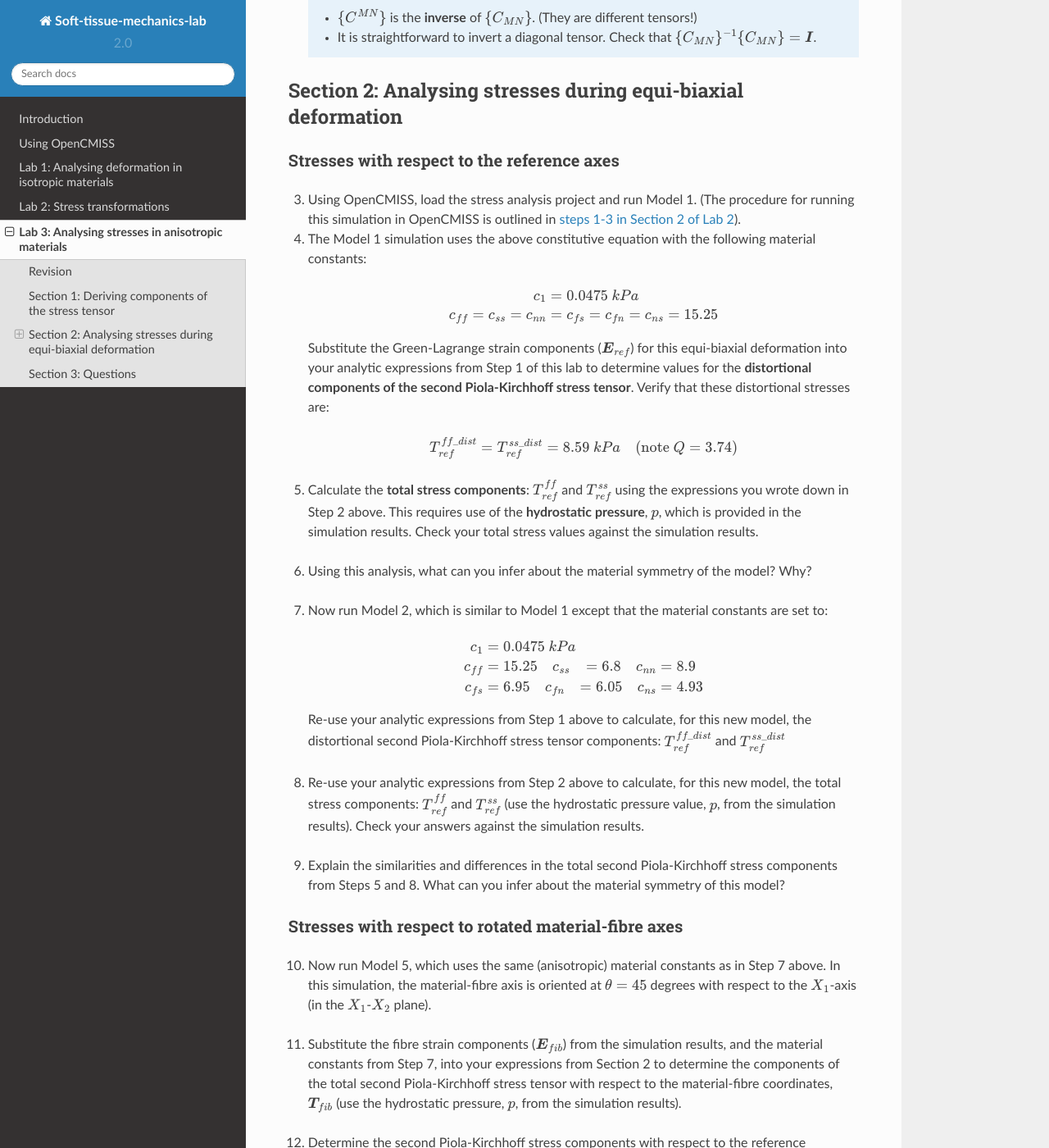
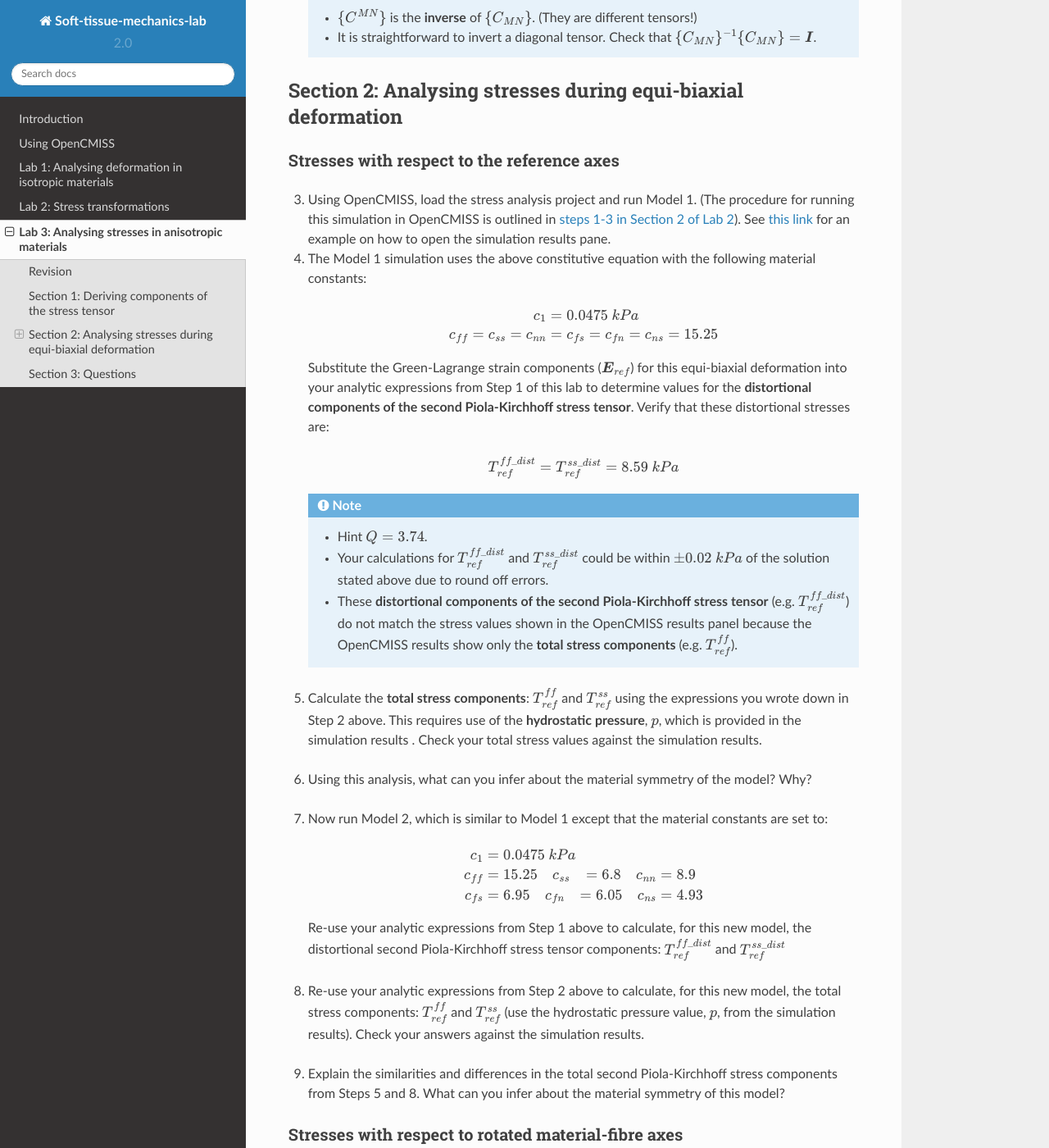
Before and after one commit to mpnash/soft-tissue-mechanics-labs, a Sphinx documentation site: the page built from docs/source/lab3.rst, in a window 1280 px wide and 1400 px high, scrolled down 1339 px. Shown: the whole window at 82% size. Built offline with Sphinx 7.4.7 and the Read the Docs theme 2.0.0, drawn with Linux system fonts in a browser that asks for light colours; pages that are not in the unit, such as notebooks, are missing from menus; some of the changed text lies outside the part shown.

Commit message:
Updating lab 2 and lab 3 instructions

```diff
--- a/docs/source/lab2.rst
+++ b/docs/source/lab2.rst
@@ -36,6 +36,11 @@ Section 1: Transforming stresses from 2nd Piola-Kirchhoff to Cauchy
 |vspace|
 
 2. Open the simulation results pane and use the components of the 2nd Piola-Kirchhoff stress tensor :math:`(\boldsymbol{T})` and the deformation gradient tensor :math:`(\boldsymbol{F})` to determine the Cauchy components of the stress tensor :math:`(\boldsymbol{\Sigma})` (Don't forget the Jacobian :math:`(J)`). See :ref:`this link <opening_simulation_pane>` for an example on how to open the simulation results pane.
+
+  .. Note::
+
+      - Hint: See equations in Section 3.1 of `Nash and Hunter (2007) <https://canvas.auckland.ac.nz/courses/14750/files/27954/download?wrap=1>`_.
+
 
 |vspace|
 
--- a/docs/source/lab3.rst
+++ b/docs/source/lab3.rst
@@ -23,7 +23,7 @@ Before starting this lab, please be sure to have completed:
 
 Section 2 of :ref:`Lab 2<lab2>` demonstrated how rotating the material-fibre axis with respect to the reference axes influences the components of the stress tensor.  For the model in :ref:`Section 2 of Lab 2 <isotropic_biaxial_extension_of_unit_cube>`, which considers an **isotropic cube subject to equi-biaxial deformation**, remind yourself:
 
-  - what happened to the components of the stress tensor as the material-fibre axis was rotated? Why?
+  - What happened to the components of the stress tensor as the material-fibre axis was rotated? Why?
 
 All of the analyses in the present lab will be based on the equi-biaxial deformation described in :ref:`Section 2 of Lab 2 <isotropic_biaxial_extension_of_unit_cube>`.
 
@@ -78,7 +78,7 @@ Section 2: Analysing stresses during equi-biaxial deformation
 Stresses with respect to the reference axes
 -------------------------------------------
 
-3. Using OpenCMISS, load the stress analysis project and run Model 1. (The procedure for running this simulation in OpenCMISS is outlined in :ref:`steps 1-3 in Section 2 of Lab 2 <isotropic_biaxial_extension_of_unit_cube>`).
+3. Using OpenCMISS, load the stress analysis project and run Model 1. (The procedure for running this simulation in OpenCMISS is outlined in :ref:`steps 1-3 in Section 2 of Lab 2 <isotropic_biaxial_extension_of_unit_cube>`). See :ref:`this link <opening_simulation_pane>` for an example on how to open the simulation results pane.
 
 4. The Model 1 simulation uses the above constitutive equation with the following material constants:
 
@@ -91,11 +91,20 @@ Stresses with respect to the reference axes
 
   .. math::
 
-    T_{ref}^{ff\_dist} = T_{ref}^{ss\_dist} = 8.59~kPa ~~~~ (\text{note}~Q=3.74)
+    T_{ref}^{ff\_dist} = T_{ref}^{ss\_dist} = 8.59~kPa
+
+  .. Note::
+
+      - Hint :math:`Q=3.74`.
+
+      - Your calculations for :math:`T_{ref}^{ff\_dist}` and :math:`T_{ref}^{ss\_dist}` could be within :math:`{\pm}0.02~kPa` of the solution stated above due to round off errors.
+
+      - These **distortional components of the second Piola-Kirchhoff stress tensor** (e.g. :math:`T_{ref}^{ff\_dist}`) do not match the stress values shown in the OpenCMISS results panel because the OpenCMISS results show only the **total stress components** (e.g. :math:`T_{ref}^{ff}`).
+
 
 |vspace|
 
-5. Calculate the **total stress components**: :math:`T_{ref}^{ff}` and :math:`T_{ref}^{ss}` using the expressions you wrote down in Step 2 above. This requires use of the **hydrostatic pressure**, :math:`p`, which is provided in the simulation results. Check your total stress values against the simulation results.
+5. Calculate the **total stress components**: :math:`T_{ref}^{ff}` and :math:`T_{ref}^{ss}` using the expressions you wrote down in Step 2 above. This requires use of the **hydrostatic pressure**, :math:`p`, which is provided in the simulation results . Check your total stress values against the simulation results.
 
 |vspace|
 
```
